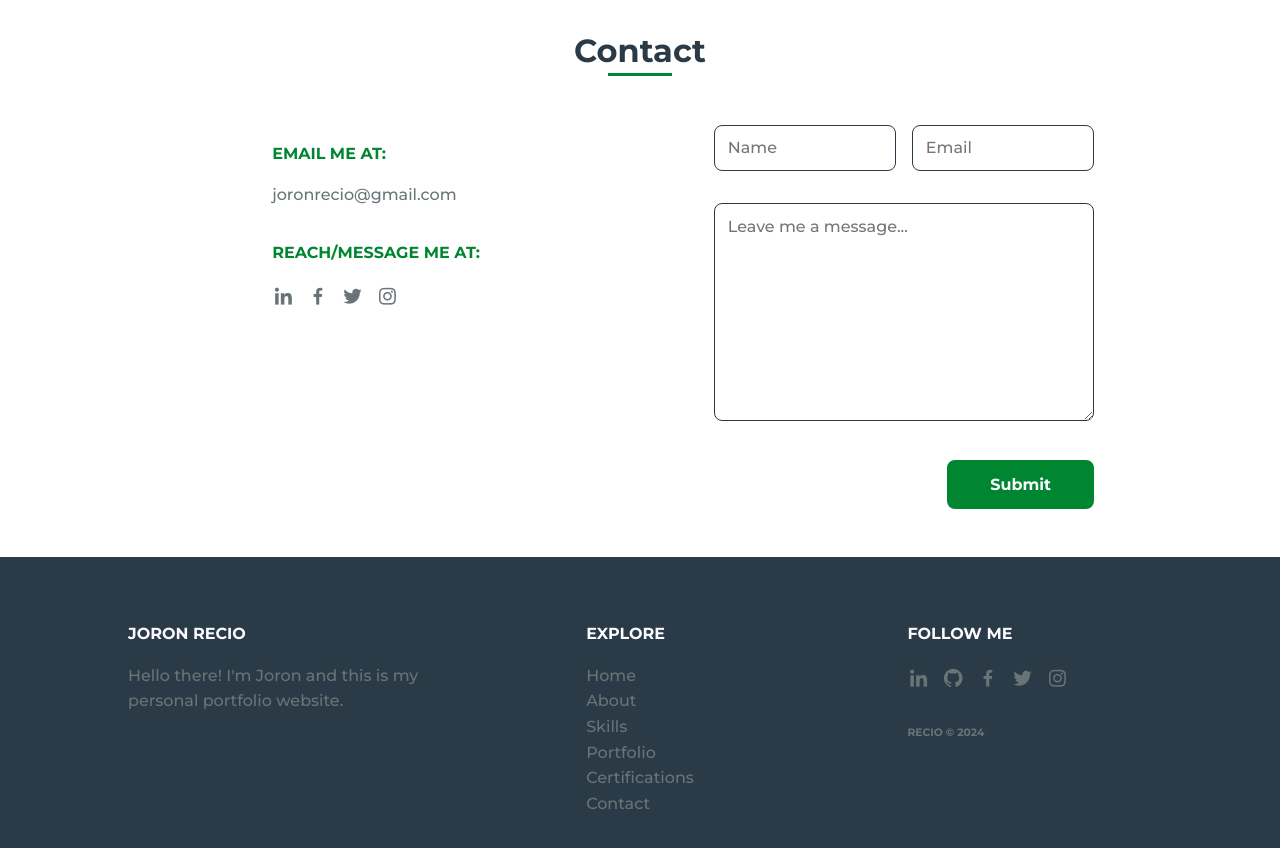
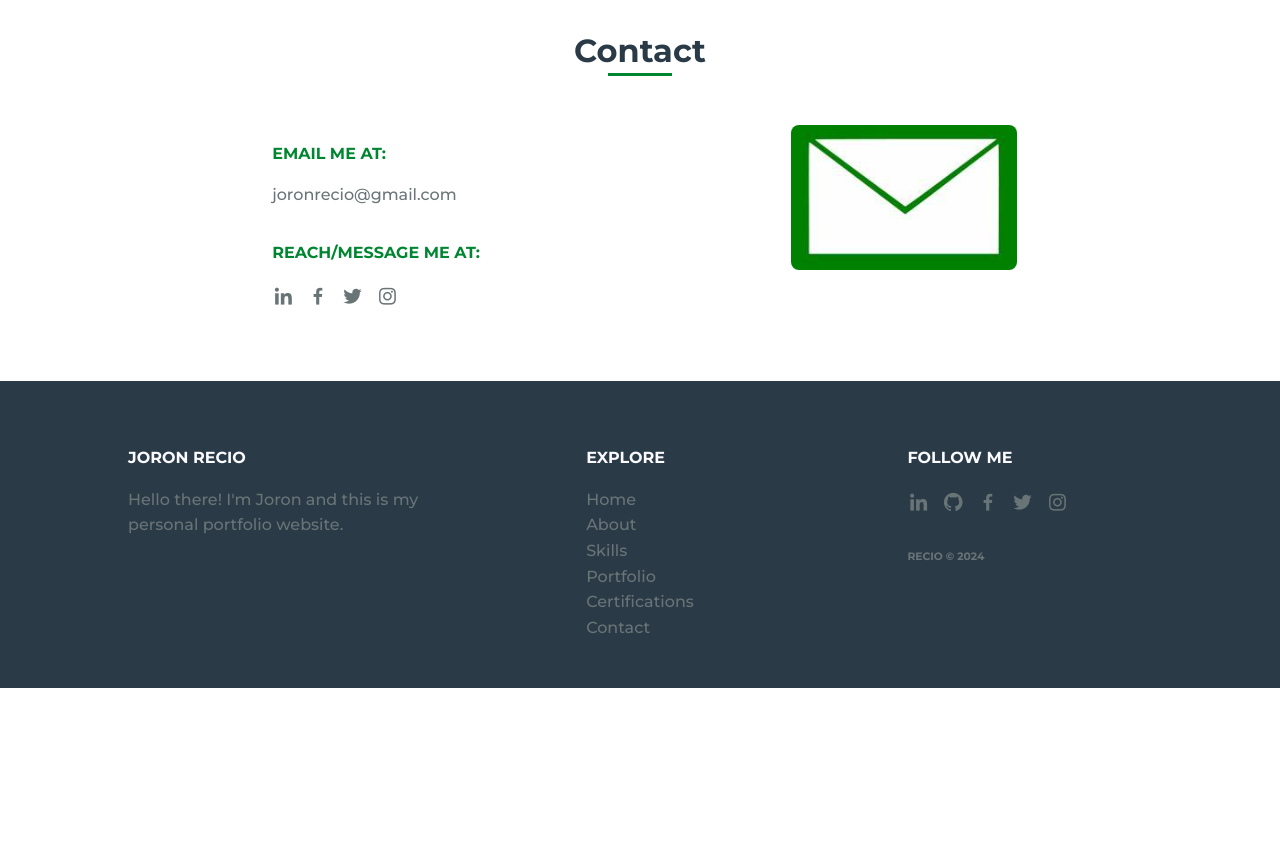
Before and after one commit to Joronski/My-Portfolio-2, a plain HTML site: page index.html in a window 1280 px wide. Shown: the part 5380-6228 px from the top of the page. After the commit the page ends 6068 px from the top, so only its background shows below. Drawn offline with nearby package versions, Linux system fonts and the light colour scheme.

Commit message:
As of 01/24/2024 3:30 PM

```diff
--- a/assets/css/style.css
+++ b/assets/css/style.css
@@ -411,48 +411,6 @@ img {
     margin-bottom: var(--mb-2);
 }
 
-.contact_inputs {
-    display: grid;
-    grid-template-columns: repeat(2, 1fr);
-    column-gap: 1rem;
-}
-
-.contact_input {
-    width: 100%;
-    padding: .8rem;
-    outline: none;
-    border: 1.5px solid var(--dark-color);
-    font-family: 'Montserrat', sans-serif;
-    font-size: var(--normal-font-size);
-    margin-bottom: var(--mb-4);
-    border-radius: .5rem;
-}
-
-.contact_button {
-    display: block;
-    background-color: var(--first-color);
-    font-family: 'Montserrat', sans-serif;
-    font-weight: bolder;
-    color: var(--white-color);
-    padding: .75rem 2.5rem;
-    margin-left: auto;
-    border-radius: .5rem;
-    border: 3px solid var(--first-color);
-    outline: none;
-    font-size: var(--normal-font-size);
-    cursor: pointer;
-}
-
-.contact_button:hover {
-    background-color: var(--white-color);
-    color: var(--first-color);
-    border: 3px solid var(--first-color);
-    border-radius: .5rem;
-    font-weight: bolder;
-    transition: all 0.3s ease-in-out;
-    transform: scale(1.1);
-}
-
 /* FOOTER */
 .footer {
     background-color: var(--dark-color);
@@ -602,10 +560,6 @@ img {
         justify-items: center;
     }
 
-    .contact_form {
-        width: 380px;
-    }
-
     .footer_container {
         grid-template-columns: repeat(3, 1fr);
         justify-items: center;
--- a/index.html
+++ b/index.html
@@ -371,18 +371,9 @@
                         <span class="contact_text"><a href="https://www.instagram.com/jronrecio/" target="_blank" class="footer_social"><i class='bx bxl-instagram'></i></a></span>
                     </div>
 
-                    <!-- Input forms for inquiries -->
-                    <form action="mailto:joronrecio@gmail.com" method="post" enctype="text/plain" class="contact_form">
-                        <div class="contact_inputs">
-                            <input type="text" placeholder="Name" class="contact_input">
-                            <input type="mail" placeholder="Email" class="contact_input">
-                        </div>
-
-                        <textarea name="portfolio_inquiries" placeholder="Leave me a message..." id="portfolio_inquiries" cols="0" rows="10" class="contact_input"></textarea>
-
-                        <!-- Submit Button -->
-                        <input type="submit" value="Submit" class="contact_button">
-                    </form>
+                    <div class="skills_img">
+                        <img src="/assets/img/Green Mail.png" alt="Green Message">
+                    </div>
                 </div>
             </section>
         </main>
--- a/public/assets/css/style.css
+++ b/public/assets/css/style.css
@@ -411,48 +411,6 @@ img {
     margin-bottom: var(--mb-2);
 }
 
-.contact_inputs {
-    display: grid;
-    grid-template-columns: repeat(2, 1fr);
-    column-gap: 1rem;
-}
-
-.contact_input {
-    width: 100%;
-    padding: .8rem;
-    outline: none;
-    border: 1.5px solid var(--dark-color);
-    font-family: 'Montserrat', sans-serif;
-    font-size: var(--normal-font-size);
-    margin-bottom: var(--mb-4);
-    border-radius: .5rem;
-}
-
-.contact_button {
-    display: block;
-    background-color: var(--first-color);
-    font-family: 'Montserrat', sans-serif;
-    font-weight: bolder;
-    color: var(--white-color);
-    padding: .75rem 2.5rem;
-    margin-left: auto;
-    border-radius: .5rem;
-    border: 3px solid var(--first-color);
-    outline: none;
-    font-size: var(--normal-font-size);
-    cursor: pointer;
-}
-
-.contact_button:hover {
-    background-color: var(--white-color);
-    color: var(--first-color);
-    border: 3px solid var(--first-color);
-    border-radius: .5rem;
-    font-weight: bolder;
-    transition: all 0.3s ease-in-out;
-    transform: scale(1.1);
-}
-
 /* FOOTER */
 .footer {
     background-color: var(--dark-color);
@@ -602,10 +560,6 @@ img {
         justify-items: center;
     }
 
-    .contact_form {
-        width: 380px;
-    }
-
     .footer_container {
         grid-template-columns: repeat(3, 1fr);
         justify-items: center;
```
Also changed, not shown: public/index.html (+3 -12 lines), assets/img/Green Mail.png (added), public/assets/img/Green Mail.png (added).
